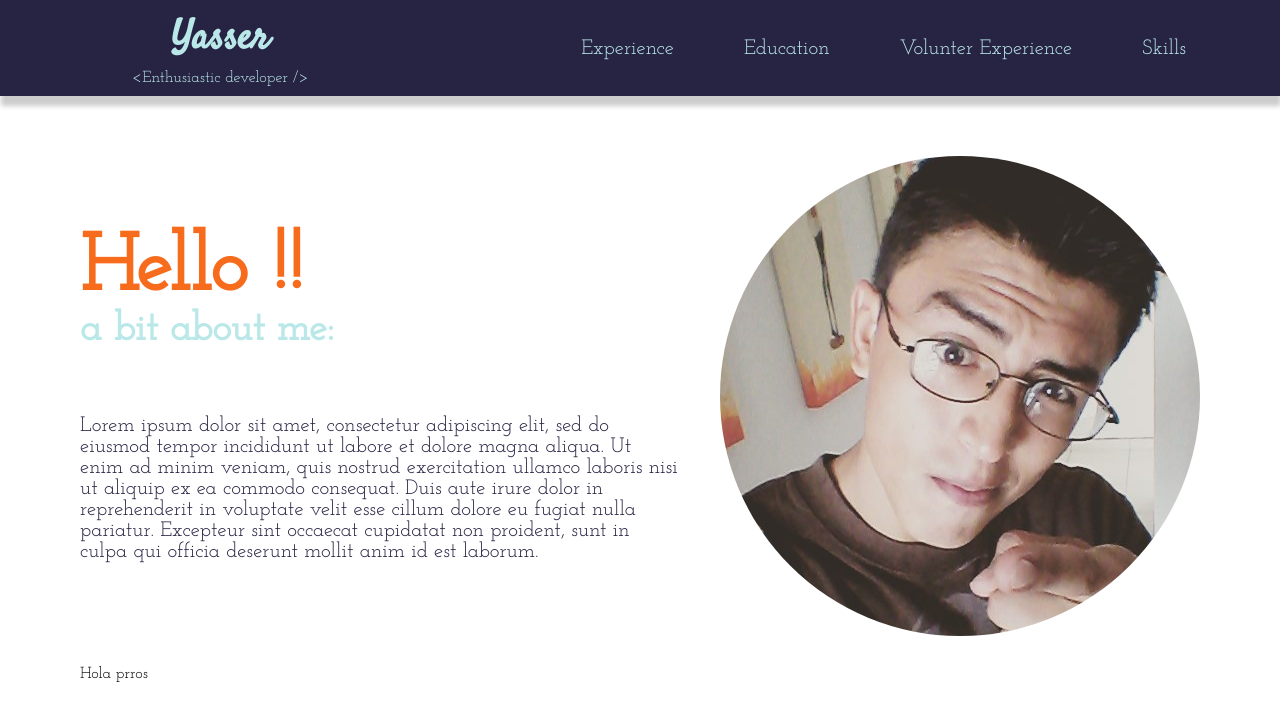
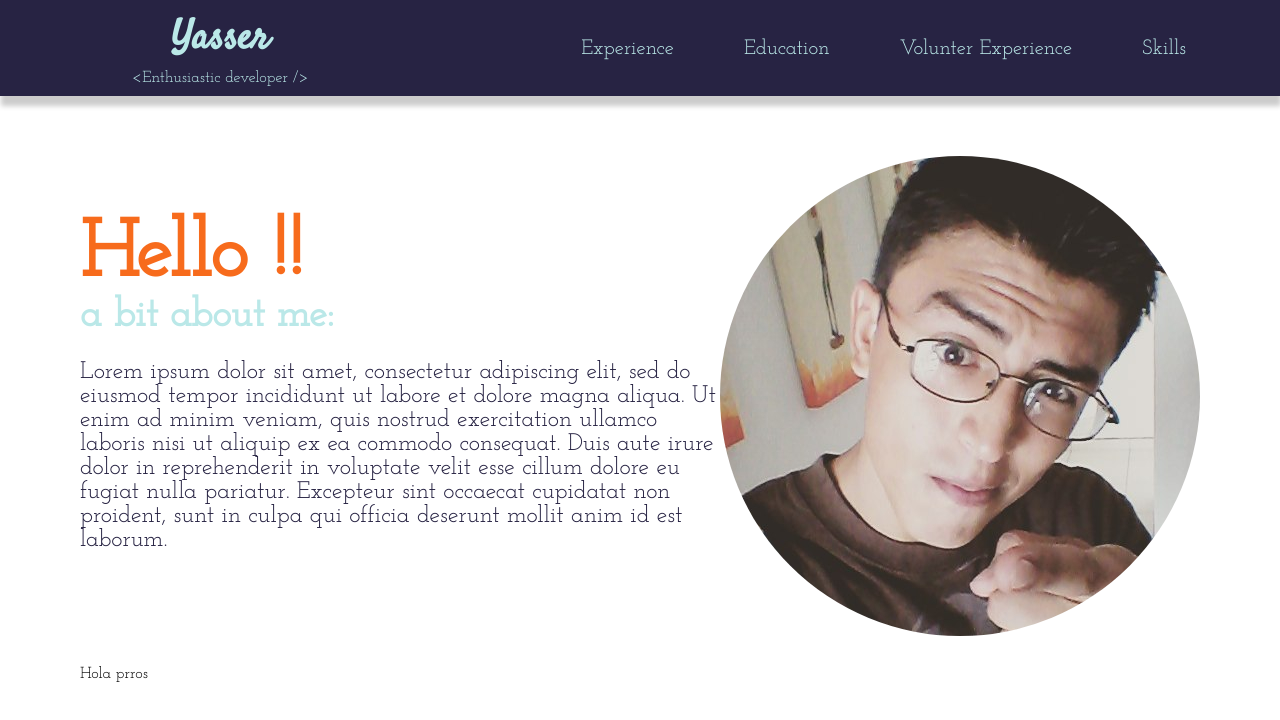
Before and after one commit to Bat-Bel/my_portfolio, a React (Create React App) app: page / in a window 1280 px wide. Shown: the top 720 px of the page. Built offline with nearby package versions, Linux system fonts and the light colour scheme.

Commit message:
update paragraph styles

```diff
--- a/src/components/home/Home.scss
+++ b/src/components/home/Home.scss
@@ -7,7 +7,6 @@
   &-left {
     display: flex;
     justify-content: center;
-    flex: 2;
     flex-direction: column;
   }
 
@@ -15,7 +14,6 @@
     align-items: center;
     display: flex;
     justify-content: center;
-    flex: 1;
   }
 
   &-title {
@@ -33,10 +31,8 @@
 
   &-paragraph {
     color: $dark;
-    font-size: 1.3em;
-    font-weight: lighter;
-    margin: 65px 40px 0 0;
-    text-align: left;
+    font-size: x-large;
+    font-weight: 300;
   }
 
   &-image {
```
